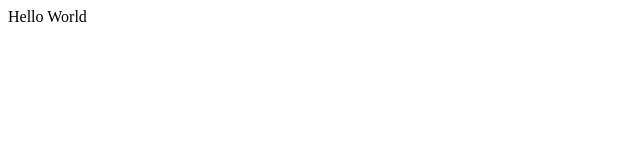
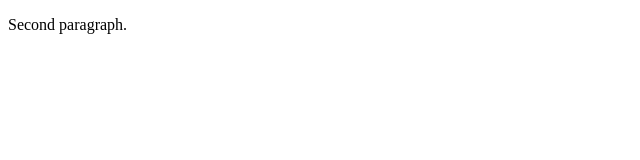
Before and after one commit to TadesseDev/Data-visuallization-with-D3.JS, a plain HTML site: page index.html in a window 1280 px wide. Shown: the whole page, without its empty margins (0-640 px from the left). Drawn offline with nearby package versions, Linux system fonts and the light colour scheme.

Commit message:
Update index file

```diff
--- a/index.html
+++ b/index.html
@@ -8,9 +8,15 @@
     <title>Document</title>
   </head>
   <body>
-    <div id="root"></div>
+    <div id="root">
+      <div>
+        <p>First paragraph.</p>
+        <p>Second paragraph.</p>
+      </div>
+    </div>
+    <p></p>
     <script>
-      d3.select("#root").text("Hello World");
+      d3.select("div").select("p").remove()
     </script>
   </body>
 </html>
```
